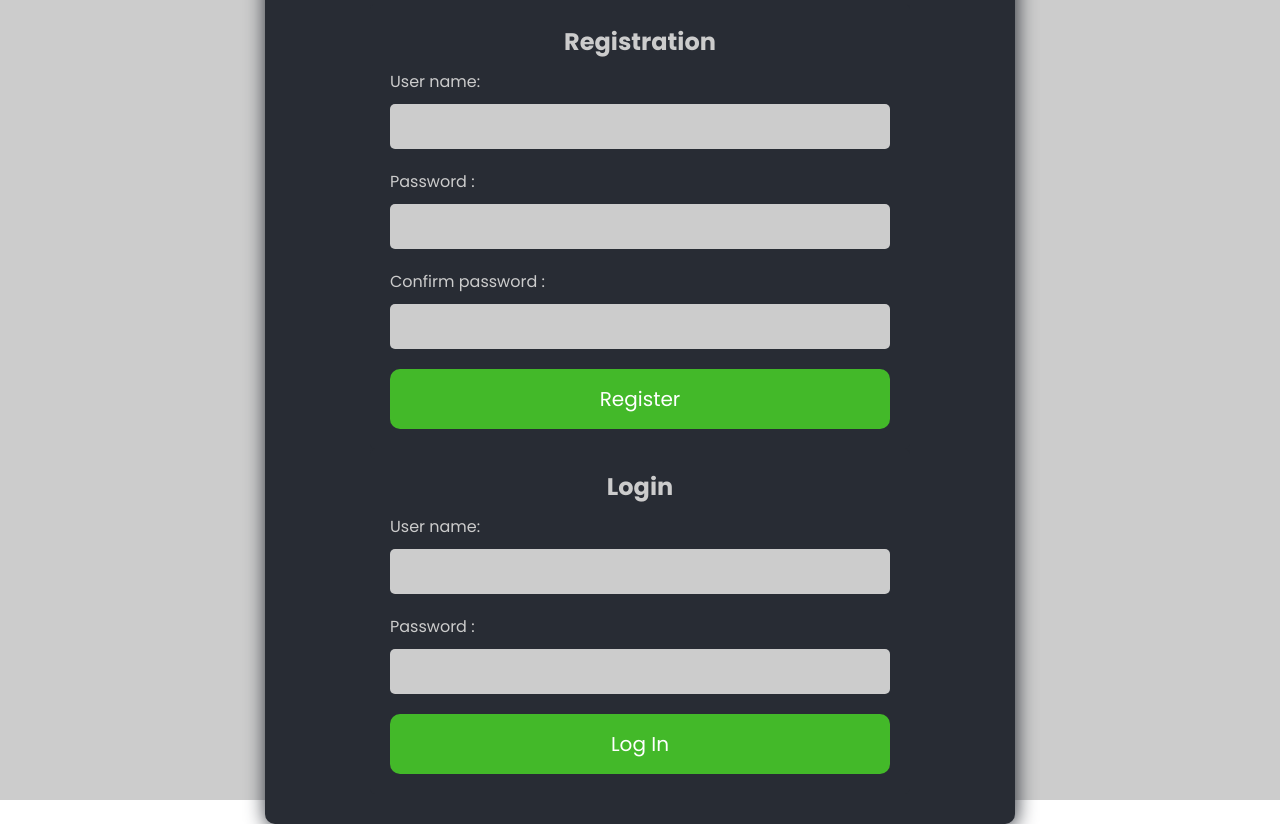
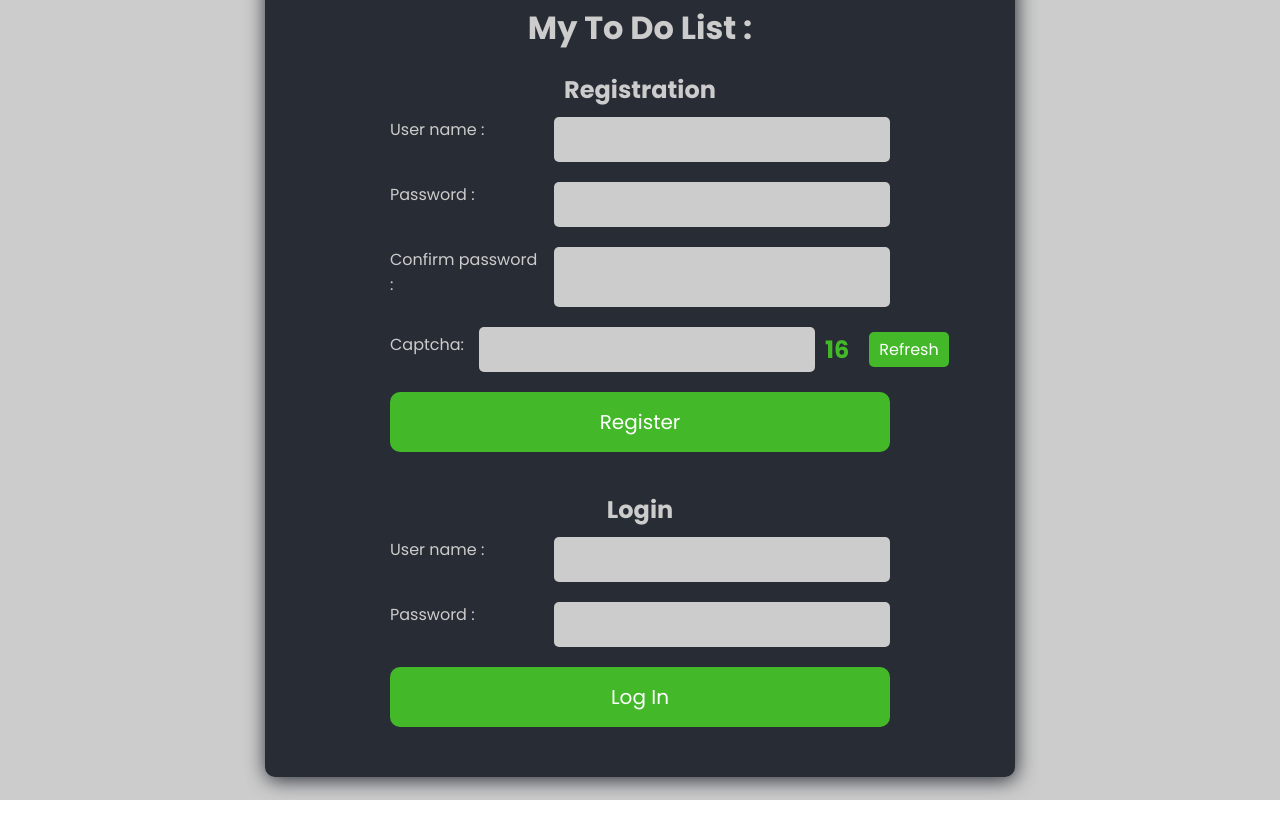
Before and after one commit to Mathieu-Lalande/ToDo-List, a React (Create React App) app: page / in a window 1280 px wide. After the commit the page ends 800 px from the top, so only its background shows below. Built offline with nearby package versions, Linux system fonts and the light colour scheme.

Commit message:
add_captcha
Signed-off-by: Mathieu LALANDE <gredr4307@gmail.com>

```diff
--- a/src/components/Login.js
+++ b/src/components/Login.js
@@ -14,7 +14,7 @@ const Login = ({ handleLogin }) => {
     <form onSubmit={handleSubmit} className="form-card">
       <h2>Login</h2>
       <div className="form-group">
-        <label htmlFor="username">User name:</label>
+        <label htmlFor="username">User name :</label>
         <input
           type="text"
           id="username"
--- a/src/components/LoginRegisterForm.css
+++ b/src/components/LoginRegisterForm.css
@@ -23,13 +23,16 @@
 
 .form-group {
   display: flex;
-  flex-direction: column;
+  flex-direction: row;
   margin-bottom: 20px;
 }
 
 .form-group label {
   color: #ccc;
   margin-bottom: 10px;
+  flex: 1;
+  text-align: left;
+  margin-right: 3%
 }
 
 .form-group input {
@@ -40,7 +43,9 @@
   background-color: #ccc;
   border: none;
   border-radius: 5px;
+  flex: 2;
 }
+
 
 .form-group input:focus {
   background-color: #fff;
@@ -80,7 +85,62 @@
   text-decoration: underline;
 }
 
-/* Pour les écrans de petite taille jusqu'à 600px */
+.form-group-captcha {
+  display: flex;
+  align-items: center; /* aligner les éléments verticalement */
+  justify-content: space-between; /* aligner les éléments horizontalement */
+  margin-bottom: 20px;
+}
+
+.form-group-captcha label {
+  color: #ccc;
+  margin-bottom: 10px;
+  margin-right: 3%;
+}
+
+.form-group-captcha input {
+  outline: none;
+  padding: 10px;
+  font-size: 16px;
+  color: #282c34;
+  background-color: #ccc;
+  border: none;
+  border-radius: 5px;
+  flex: 2;
+}
+
+.form-group-captcha input:focus {
+  background-color: #fff;
+}
+
+/* CSS code for captcha code and refresh button */
+.captcha-code {
+  margin-left: 10px;
+  font-size: 24px;
+  font-weight: bold;
+  color: #43b929;
+  border-radius: 10px;
+  margin-left: 10px;
+  margin-right: 10px;
+}
+
+.captcha-refresh-btn {
+  padding: 5px 10px;
+  border-radius: 5px;
+  border: none;
+  background-color: #43b929;
+  color: #fff;
+  cursor: pointer;
+  transition: background-color 0.3s ease;
+  margin-left: 10px;
+}
+
+.captcha-refresh-btn:hover {
+  background-color: #54d23c;
+}
+
+
+/* Écran avec une largeur maximale de 600 pixels */
 @media screen and (max-width: 600px) {
   .form-card {
     max-width: 100%;
@@ -93,16 +153,30 @@
     font-size: 16px;
     padding: 10px;
   }
+  .captcha-code {
+    font-size: 18px;
+  }
+  .captcha-refresh-btn {
+    font-size: 14px;
+    padding: 3px 5px;
+  }
 }
 
-/* Pour les écrans de taille moyenne entre 601px et 900px */
+/* Écran avec une largeur minimale de 601 pixels et une largeur maximale de 900 pixels */
 @media screen and (min-width: 601px) and (max-width: 900px) {
   .form-card {
     max-width: 70%;
   }
+  .captcha-code {
+    font-size: 24px;
+  }
+  .captcha-refresh-btn {
+    font-size: 16px;
+    padding: 5px 10px;
+  }
 }
 
-/* Pour les écrans de grande taille à partir de 901px */
+/* Écran avec une largeur minimale de 901 pixels */
 @media screen and (min-width: 901px) {
   .form-card {
     max-width: 500px;
@@ -115,4 +189,11 @@
     font-size: 20px;
     padding: 15px;
   }
+  .captcha-code {
+    font-size: 24px;
+  }
+  .captcha-refresh-btn {
+    font-size: 16px;
+    padding: 5px 10px;
+  }
 }
--- a/src/components/Register.js
+++ b/src/components/Register.js
@@ -1,25 +1,41 @@
-import React, { useState } from "react";
+import React, { useState, useEffect } from "react";
 import "./LoginRegisterForm.css";
 
-const Register = ({ handleRegister }) => { // handleRegister is a function from App.js
-  const [username, setUsername] = useState(""); // useState is a hook from React
+const Register = ({ handleRegister }) => {
+  const [username, setUsername] = useState("");
   const [password, setPassword] = useState("");
   const [confirmPassword, setConfirmPassword] = useState("");
+  const [captcha, setCaptcha] = useState(0);
+  const [captchaInput, setCaptchaInput] = useState("");
 
-  const handleSubmit = (event) => { // handle the submit of the form
-    event.preventDefault(); // prevent the default behavior of the form
-    if (password === confirmPassword) { // check if the password and the confirmation are the same
-      handleRegister(username, password); // call the function handleRegister from App.js
+  const generateCaptcha = () => { //
+    const newCaptcha = Math.floor(Math.random() * 100);
+    setCaptcha(newCaptcha);
+    setCaptchaInput("");
+  };
+
+  useEffect(() => {
+    generateCaptcha();
+  }, []);
+
+  const handleSubmit = (event) => {
+    event.preventDefault();
+    if (password === confirmPassword) {
+      if (Number(captchaInput) === captcha) {
+        handleRegister(username, password);
+      } else {
+        alert("Invalid CAPTCHA code.");
+      }
     } else {
-      alert("Les mots de passe ne correspondent pas."); // display an alert
+      alert("Les mots de passe ne correspondent pas.");
     }
   };
 
-  return ( // display the form
+  return (
     <form onSubmit={handleSubmit} className="form-card">
       <h2>Registration</h2>
       <div className="form-group">
-        <label htmlFor="username">User name:</label>
+        <label htmlFor="username">User name :</label>
         <input
           type="text"
           id="username"
@@ -51,6 +67,21 @@ const Register = ({ handleRegister }) => { // handleRegister is a function from
           className="form-control"
         />
       </div>
+      <div className="form-group-captcha">
+      <label for="captcha">Captcha:</label>
+        <input
+          type="text"
+          id="captcha"
+          value={captchaInput}
+          onChange={(e) => setCaptchaInput(e.target.value)}
+          required
+          className="form-control"
+        />
+        <span className="captcha-code">{captcha}</span>
+        <button type="button" className="captcha-refresh-btn" onClick={generateCaptcha}>
+          Refresh
+        </button>
+      </div>
       <button type="submit" className="form-btn">Register</button>
     </form>
   );
```
